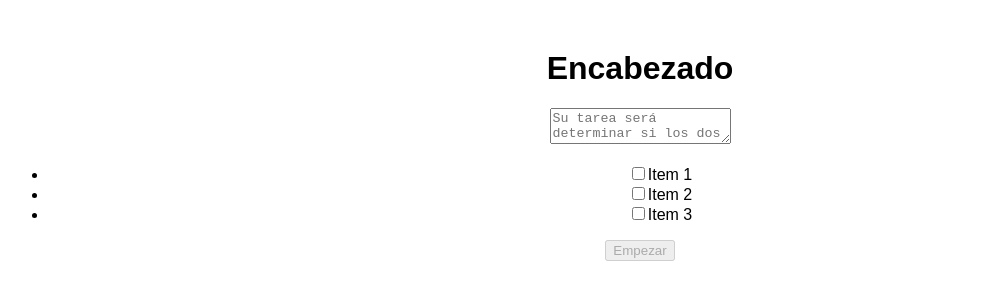
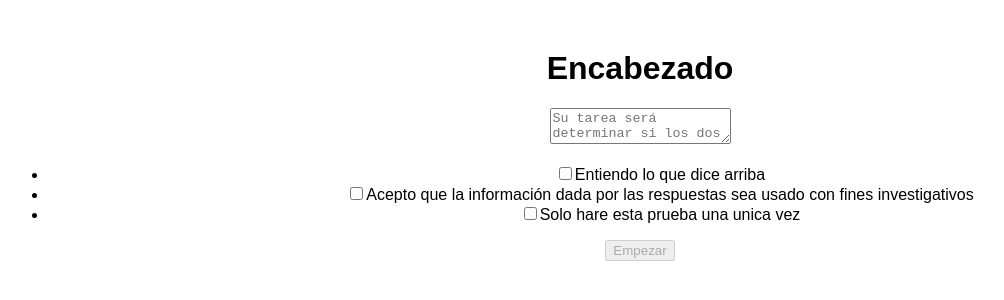
Before and after one commit to JuanChurioRivera/grafosUmng, a React (Create React App) app: page / in a window 1280 px wide. Shown: the top 300 px of the page, without its empty margins (0-1004 px from the left). Built offline with nearby package versions, Linux system fonts and the light colour scheme.

Commit message:
fix style

```diff
--- a/src/Home.js
+++ b/src/Home.js
@@ -24,7 +24,7 @@ const Home = () => {
     // Function to handle the start action
     const start = () => {
         try {
-            navigate('/');
+            navigate('/Image');
         } catch (error) {
             console.log("Error al enviar la respuesta");
         }
@@ -47,7 +47,7 @@ const Home = () => {
                             checked={checkboxes.item1}
                             onChange={handleCheckboxChange}
                         />
-                        <label htmlFor="item1">Item 1</label>
+                        <label htmlFor="item1">Entiendo lo que dice arriba</label>
                     </li>
                     <li>
                         <input
@@ -56,7 +56,7 @@ const Home = () => {
                             checked={checkboxes.item2}
                             onChange={handleCheckboxChange}
                         />
-                        <label htmlFor="item2">Item 2</label>
+                        <label htmlFor="item2">Acepto que la información dada por las respuestas sea usado con fines investigativos</label>
                     </li>
                     <li>
                         <input
@@ -65,7 +65,7 @@ const Home = () => {
                             checked={checkboxes.item3}
                             onChange={handleCheckboxChange}
                         />
-                        <label htmlFor="item3">Item 3</label>
+                        <label htmlFor="item3">Solo hare esta prueba una unica vez</label>
                     </li>
                 </ul>
                 <button id="startButton" disabled={!allChecked} onClick={start}>
```
Also changed, not shown: src/assets/estiloHome.css (+8 -8 lines).
